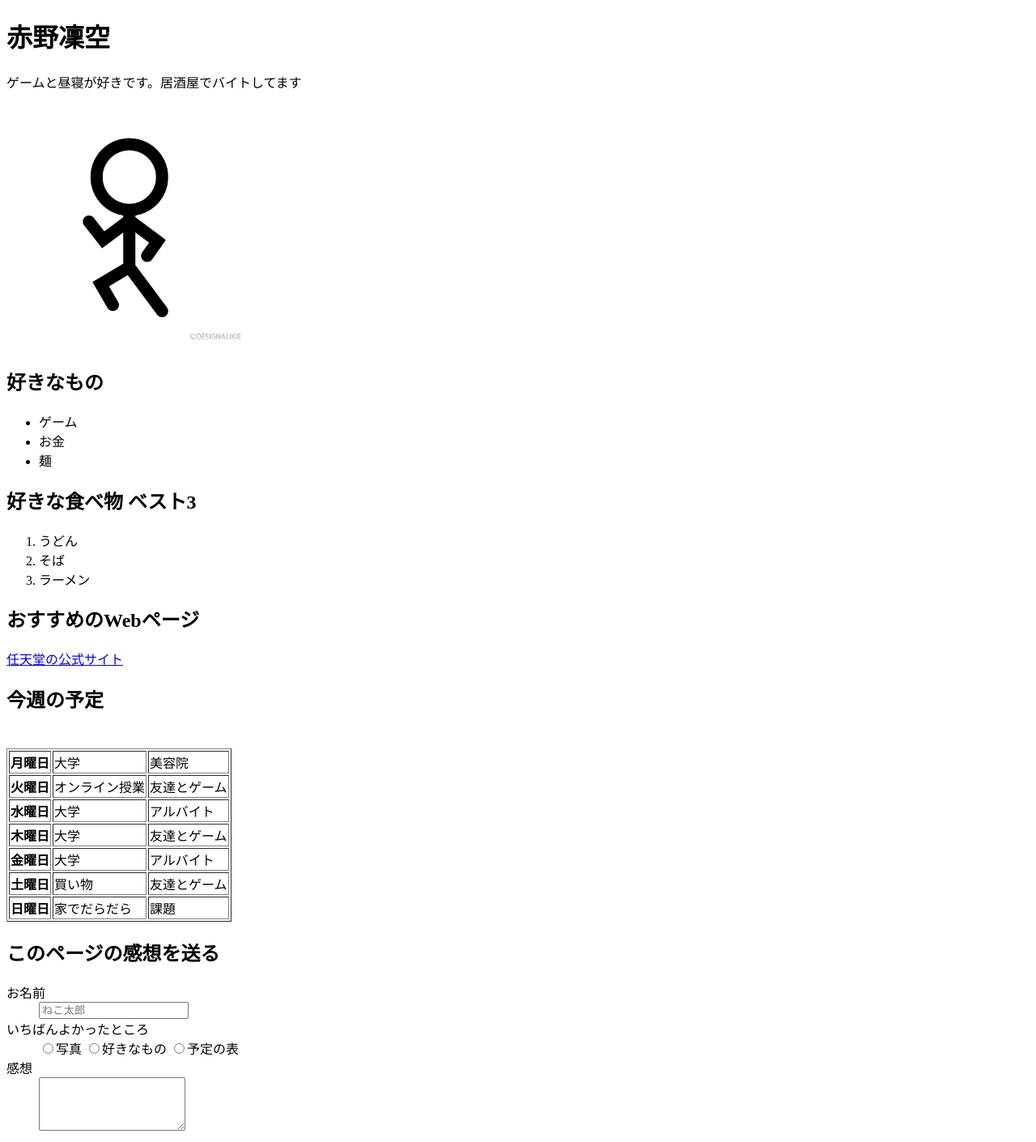
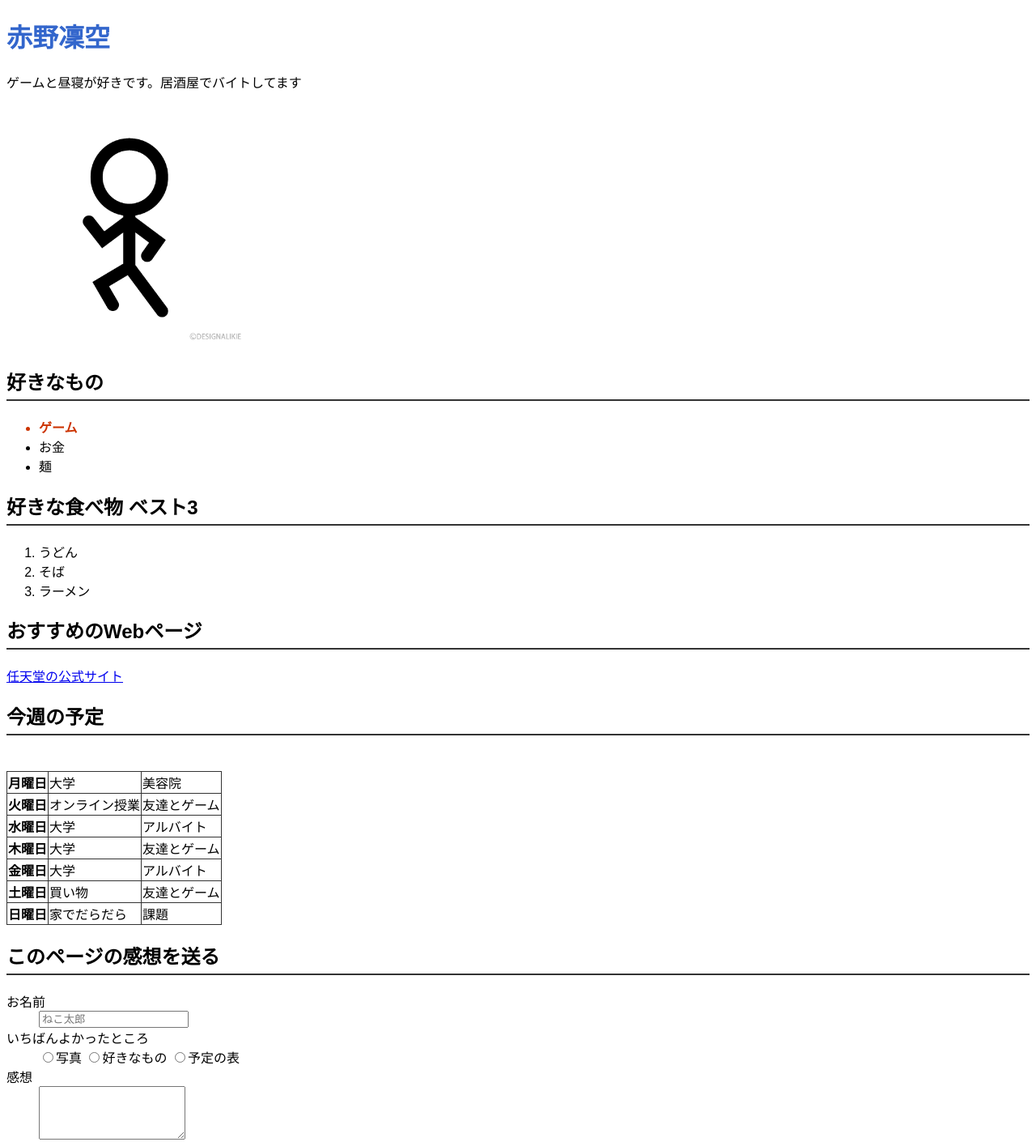
Before and after one commit to aka-riku/profile, a plain HTML site: page index.html in a window 1280 px wide. Shown: the top 1410 px of the page at 81% size. Drawn offline with Linux system fonts and the light colour scheme.

Commit message:
cssを追加

```diff
--- /dev/null
+++ b/css/style.css
@@ -0,0 +1,27 @@
+h1 {
+    color: #ff0000;
+}
+/* ページ全体 */
+body {
+    font-family: Arial, sans-serif;
+}
+
+/* 大見出し */
+h1 {
+    color: #3366cc;
+    font-size: 32px;
+}
+
+/* 小見出し */
+h2 {
+    border-bottom: 2px solid #333333;
+    padding-bottom: 5px;
+}
+table, th, td {
+    border: 1px solid #333333;
+    border-collapse: collapse;
+}
+.favorite {
+    color: #cc3300;
+    font-weight: bold;
+}
--- a/index.html
+++ b/index.html
@@ -4,6 +4,7 @@
     <meta charset="UTF-8">
     <meta name="viewport" content="width=device-width, initial-scale=1.0">
     <title>Document</title>
+    <link rel="stylesheet" href="css/style.css">
 </head>
 <body>
     <h1>赤野凜空</h1>
@@ -12,7 +13,7 @@
 <img src="img/21827.png" alt="棒人間の画像" width="300">
 <h2>好きなもの</h2>
 <ul>
-     <li>ゲーム</li>
+     <li class="favorite">ゲーム</li>
     <li>お金</li>
     <li>麺</li>
 </ul>
@@ -29,7 +30,7 @@
         </a>
     </p>
     <h2>今週の予定</h2>
-<table border="1">
+<table>
     <tr>
         <th>月曜日</th>
         <td>大学</td>
```
